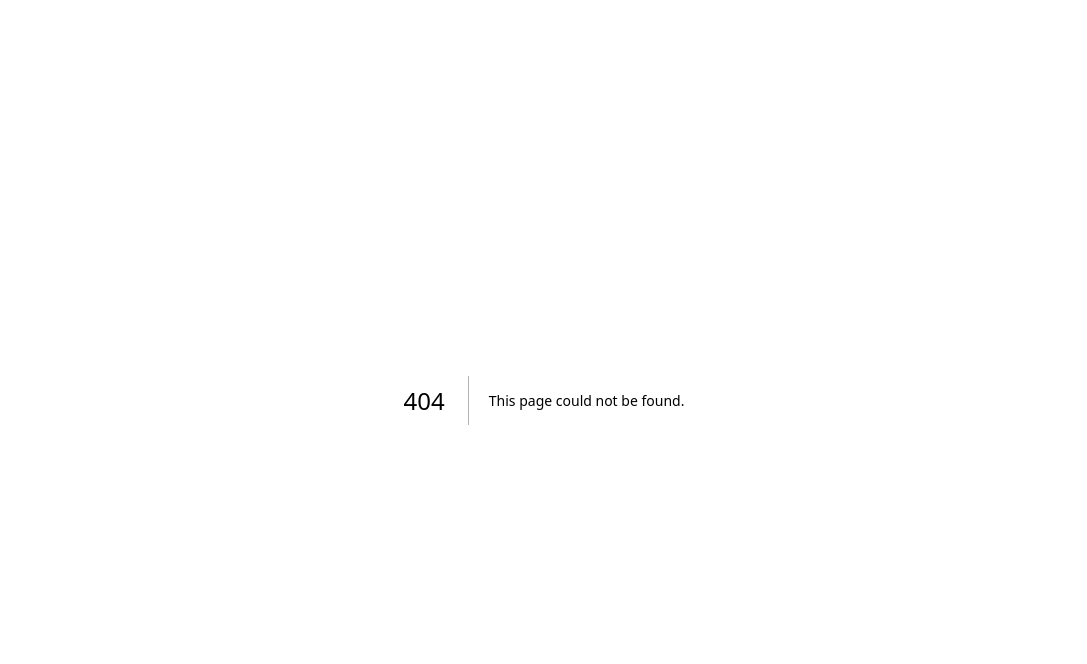
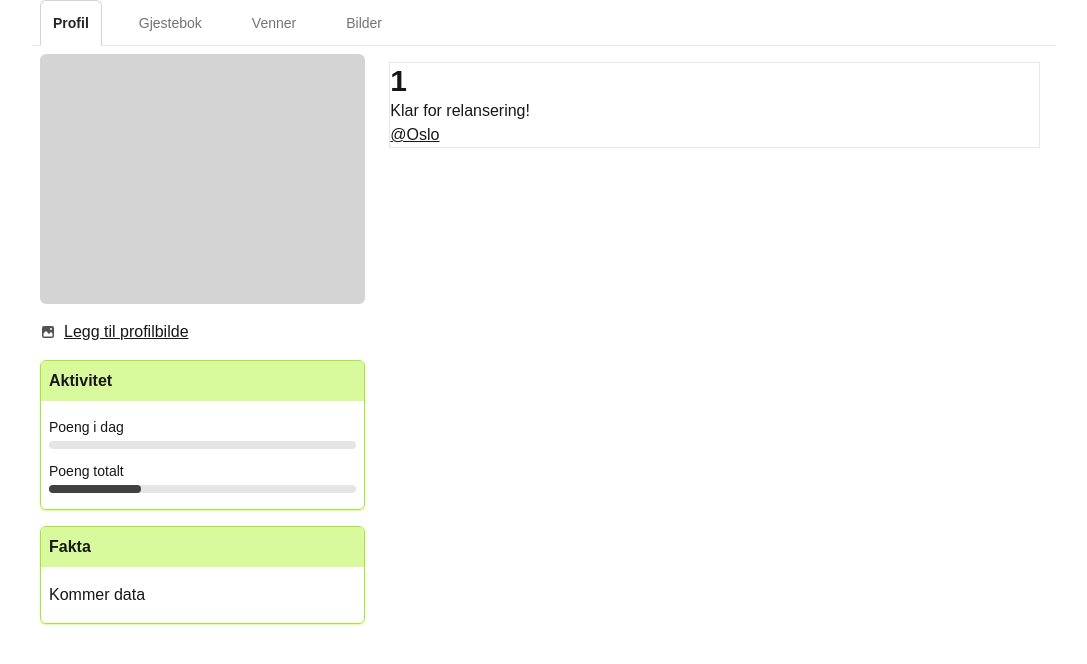
Before and after one commit to MariusLeverte/nettby, a Next.js app: page /1 in a window 1280 px wide. Before the commit this address had no page. Shown: the top 664 px of the page, without its empty margins (96-1183 px from the left). Built offline with nearby package versions, Linux system fonts and the light colour scheme.

Commit message:
Added user pages start

```diff
--- /dev/null
+++ b/app/(protected)/[username]/gjestebok/page.tsx
@@ -0,0 +1,3 @@
+export default function GjestebokPage() {
+  return <p>Gjestebok</p>;
+}
--- /dev/null
+++ b/app/(protected)/[username]/layout.tsx
@@ -0,0 +1,23 @@
+import { Tabs } from "@/components/tabs";
+
+export default function UserLayout({
+  children,
+  params,
+}: Readonly<{
+  children: React.ReactNode;
+  params: { username: string };
+}>) {
+  return (
+    <div>
+      <Tabs
+        items={[
+          { label: "Profil", href: `/${params.username}` },
+          { label: "Gjestebok", href: `/${params.username}/gjestebok` },
+          { label: "Venner", href: "#" },
+          { label: "Bilder", href: "#" },
+        ]}
+      />
+      <main>{children}</main>
+    </div>
+  );
+}
--- /dev/null
+++ b/app/(protected)/[username]/page.tsx
@@ -0,0 +1,38 @@
+import { Card } from "@/components/card";
+import { Progress } from "@/components/progress";
+import { PhotoIcon } from "@heroicons/react/16/solid";
+
+interface UserPageProps {
+  params: { username: string };
+}
+
+export default function UserPage({ params }: UserPageProps) {
+  return (
+    <div className="grid grid-cols-12 w-full">
+      <div className="col-span-4 p-2 flex flex-col gap-4">
+        <div className="bg-neutral-300 rounded-md w-full h-[250px]" />
+        <span className="underline flex items-center gap-2">
+          <PhotoIcon className="w-4 text-neutral-600" /> Legg til profilbilde
+        </span>
+
+        <Card title="Aktivitet">
+          <Progress label="Poeng i dag" value={0} />
+          <Progress label="Poeng totalt" value={30} />
+        </Card>
+
+        <Card title="Fakta">
+          <p>Kommer data</p>
+        </Card>
+      </div>
+      <div className="col-span-8 p-4">
+        <div className="flex flex-col gap-4 justify-between">
+          <div className="border">
+            <h1 className="text-3xl font-bold">{params.username}</h1>
+            <h3>Klar for relansering!</h3>
+            <p className="underline">@Oslo</p>
+          </div>
+        </div>
+      </div>
+    </div>
+  );
+}
--- /dev/null
+++ b/app/(protected)/layout.tsx
@@ -0,0 +1,7 @@
+export default function ProtectedLayout({
+  children,
+}: Readonly<{
+  children: React.ReactNode;
+}>) {
+  return <div className="max-w-screen-lg mx-auto">{children}</div>;
+}
--- a/app/globals.css
+++ b/app/globals.css
@@ -5,13 +5,6 @@
 :root {
   --background: #ffffff;
   --foreground: #171717;
-}
-
-@media (prefers-color-scheme: dark) {
-  :root {
-    --background: #0a0a0a;
-    --foreground: #ededed;
-  }
 }
 
 body {
--- a/app/layout.tsx
+++ b/app/layout.tsx
@@ -28,7 +28,7 @@ export default function RootLayout({
       <body
         className={`${geistSans.variable} ${geistMono.variable} antialiased`}
       >
-        {children}
+        <main>{children}</main>
       </body>
     </html>
   );
--- /dev/null
+++ b/components/card.tsx
@@ -0,0 +1,15 @@
+interface CardProps {
+  title: string;
+  children: React.ReactNode;
+}
+
+export const Card = ({ title, children }: CardProps) => {
+  return (
+    <div className="border rounded-md overflow-hidden border-lime-400 shadow-sm shadow-lime-200">
+      <div className="bg-lime-200 p-2">
+        <strong>{title}</strong>
+      </div>
+      <div className="px-2 py-4 space-y-3">{children}</div>
+    </div>
+  );
+};
--- /dev/null
+++ b/components/progress.tsx
@@ -0,0 +1,20 @@
+import clsx from "clsx";
+
+interface ProgressProps {
+  label: string;
+  value: number;
+}
+
+export const Progress = ({ label, value }: ProgressProps) => {
+  return (
+    <div className="flex flex-col gap-1">
+      <span className="font-medium text-sm">{label}</span>
+      <span className="block rounded-full bg-neutral-200">
+        <span
+          className={clsx("block h-2 rounded-full bg-neutral-700")}
+          style={{ width: `${value}%` }}
+        />
+      </span>
+    </div>
+  );
+};
--- /dev/null
+++ b/components/tabs.tsx
@@ -0,0 +1,44 @@
+"use client";
+
+import { cn } from "@/lib/utils";
+import Link from "next/link";
+import { usePathname } from "next/navigation";
+
+interface TabsProps {
+  items: {
+    label: string;
+    href: string;
+  }[];
+}
+
+export const Tabs = ({ items }: TabsProps) => {
+  const pathname = usePathname();
+
+  return (
+    <div>
+      <div className="border-b border-neutral-200 px-2">
+        <nav className="-mb-px flex gap-6">
+          {items?.map(({ label, href }) => {
+            const isActive = href === pathname;
+
+            return (
+              <Link
+                key={label.toLocaleLowerCase()}
+                href={href}
+                className={cn(
+                  "shrink-0 border border-transparent p-3 text-sm font-medium text-neutral-500 hover:text-neutral-700",
+                  {
+                    "rounded-t-md border border-neutral-300 border-b-white font-bold text-neutral-800":
+                      isActive,
+                  }
+                )}
+              >
+                {label}
+              </Link>
+            );
+          })}
+        </nav>
+      </div>
+    </div>
+  );
+};
--- /dev/null
+++ b/lib/utils.ts
@@ -0,0 +1,6 @@
+import { ClassValue, clsx } from "clsx";
+import { twMerge } from "tailwind-merge";
+
+export function cn(...inputs: ClassValue[]) {
+  return twMerge(clsx(inputs));
+}
--- a/package.json
+++ b/package.json
@@ -9,12 +9,15 @@
     "lint": "next lint"
   },
   "dependencies": {
+    "@heroicons/react": "^2.1.5",
+    "clsx": "^2.1.1",
     "firebase": "^10.14.1",
     "firebase-admin": "^12.6.0",
     "next": "14.2.15",
     "react": "^18",
     "react-dom": "^18",
-    "react-hook-form": "^7.53.0"
+    "react-hook-form": "^7.53.0",
+    "tailwind-merge": "^2.5.3"
   },
   "devDependencies": {
     "typescript": "^5",
```
Also changed, not shown: 1 other file (tests, documents, lock files or other folders).
